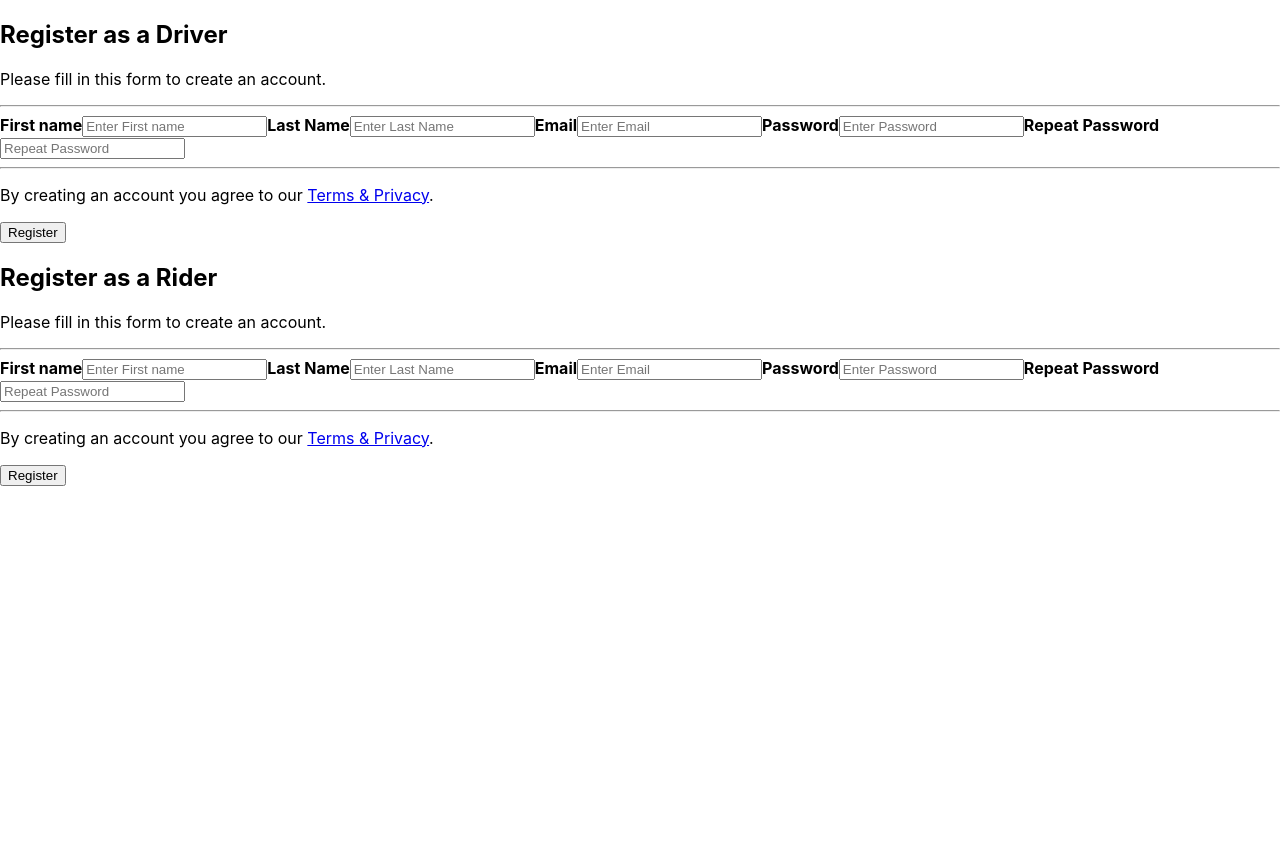
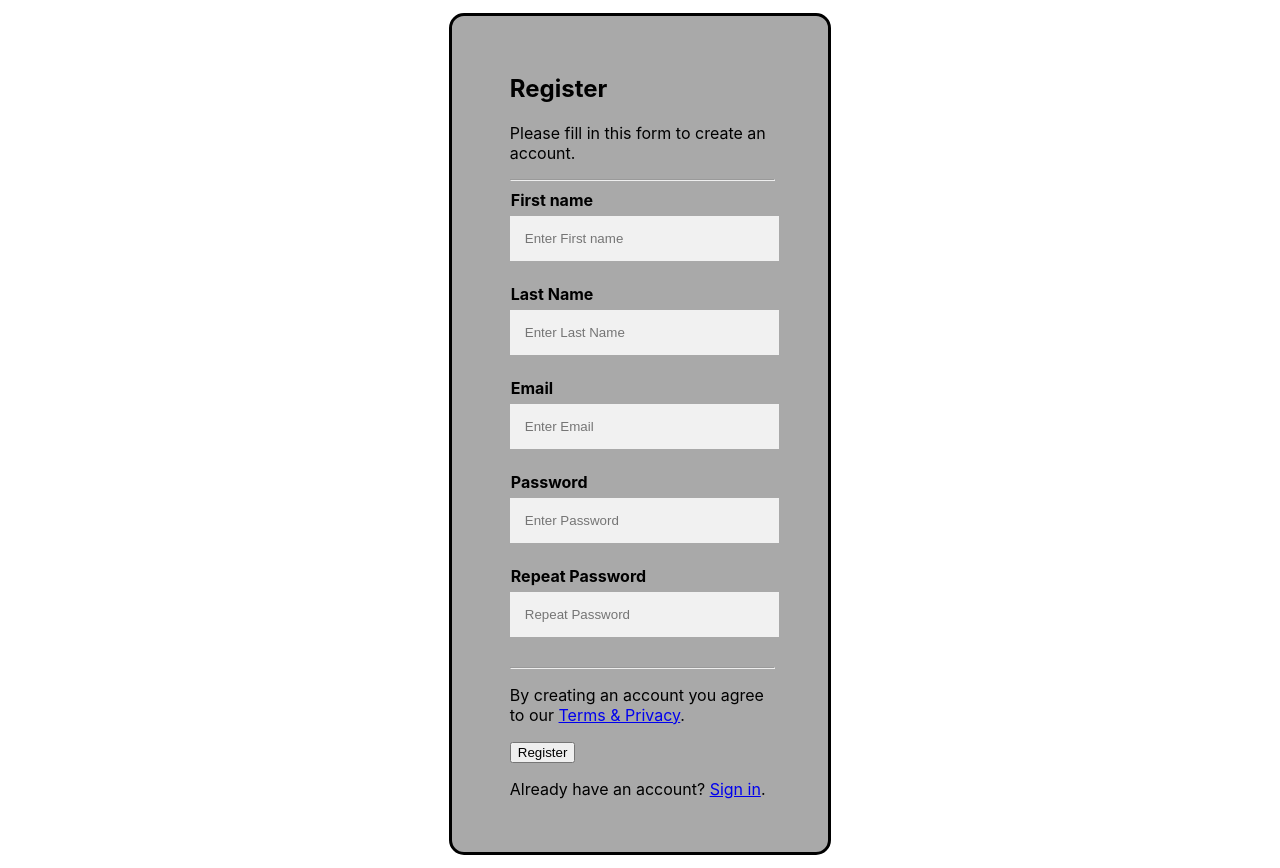
Before and after one commit to elineka/ride-my-way, a React (Create React App) app in the folder frontend/: page /register in a window 1280 px wide. Before the commit the page ends 800 px from the top, so only its background shows below. Built offline with nearby package versions, Linux system fonts and the light colour scheme.

Commit message:
Register page

```diff
--- a/frontend/src/App.css
+++ b/frontend/src/App.css
@@ -6,8 +6,12 @@
   margin-bottom: 0;
   text-decoration: none;
 }
-h2 {
+h {
   text-align: left;
+  padding-right: 13cm;
+  font-weight: bold;
+  color: darkblue;
+  font-size: 0.5cm;
 }
 img {
   width: 100%;
@@ -37,7 +41,39 @@ li {
   display: block;
   color: white;
   text-align: center;
+  padding: 1cm 0.9cm;
 }
 .arrow {
-
 }
+.menuregister {
+  width: 30%;
+  margin: 2px auto;
+  padding: 10px;
+}
+.menuregister label {
+  display: block;
+  padding: 1px;
+}
+.container {
+  margin-right: 15px;
+}
+.regform {
+  margin: 1px;
+  display: inline-block;
+  border: 3px solid black;
+  padding: 1cm;
+  -webkit-border-radius: 15px;
+  background-color: darkgrey;
+}
+.menuregister .container {
+  padding-left: 20px;
+}
+input[type="text"],
+input[type="password"] {
+  width: 90%;
+  padding: 15px;
+  margin: 5px 0 22px 0;
+  display: inline-block;
+  border: none;
+  background: #f1f1f1;
+}
--- a/frontend/src/component/Home.js
+++ b/frontend/src/component/Home.js
@@ -6,30 +6,19 @@ class Home extends Component {
     return (
       <div>
         <ul className="menu">
-
           <li>
             <Link to="" className="menuitem" title="Move to home page">
-              <h2>Ride my way</h2>
-            </Link>
-          </li>
-          <li>
-            <Link to="/yourride" className="menuitem">
-              Your ride
-            </Link>
-          </li>
-          <li>
-            <Link to="/userprofile" className="menuitem">
-              User Profile
+              <h>Ride my way</h>
             </Link>
           </li>
           <div className="arrow">
             <li>
-              <Link to="/register" className="arr">
+              <Link to="" className="arr">
                 Offer a ride<span> &#8594;</span>
               </Link>
             </li>
             <li>
-              <Link to="/register" className="arr">
+              <Link to="" className="arr">
                 Find a ride<span> &#8594;</span>
               </Link>
             </li>
@@ -41,7 +30,6 @@ class Home extends Component {
               </Link>
             </li>
             <li>
-              {" "}
               <Link to="/login" className="button">
                 Login
               </Link>
@@ -52,6 +40,16 @@ class Home extends Component {
         <div>
           <img src={image} />
         </div>
+        <li>
+          <Link to="/yourride" className="menuitem">
+            Your ride
+          </Link>
+        </li>
+        <li>
+          <Link to="/userprofile" className="menuitem">
+            User Profile
+          </Link>
+        </li>
       </div>
     );
   }
--- a/frontend/src/component/Register.js
+++ b/frontend/src/component/Register.js
@@ -1,5 +1,5 @@
 import React, { Component } from "react";
-
+import { Link } from "react-router-dom";
 class Register extends Component {
   render() {
     return (
@@ -7,7 +7,7 @@ class Register extends Component {
         <section className="regform">
           <form>
             <div className="container">
-              <h1>Register as a Driver</h1>
+              <h2>Register</h2>
               <p>Please fill in this form to create an account.</p>
               <hr />
 
@@ -61,78 +61,17 @@ class Register extends Component {
               <hr />
               <p>
                 By creating an account you agree to our{" "}
-                <a href="#">Terms & Privacy</a>.
+                <Link to="#">Terms & Privacy</Link>.
               </p>
 
-              <button type="submit" class="registerbtn">
+              <button type="submit" className="registerbtn">
                 Register
               </button>
             </div>
-          </form>
-        </section>
-        <section className="regform">
-          <form>
-            <div className="container">
-              <h1>Register as a Rider</h1>
-              <p>Please fill in this form to create an account.</p>
-              <hr />
-
-              <label for="firstName">
-                <b>First name</b>
-              </label>
-              <input
-                type="text"
-                placeholder="Enter First name"
-                name="firstName"
-                required
-              />
-              <label for="lastName">
-                <b>Last Name</b>
-              </label>
-              <input
-                type="text"
-                placeholder="Enter Last Name"
-                name="lastName"
-                required
-              />
-              <label for="email">
-                <b>Email</b>
-              </label>
-              <input
-                type="text"
-                placeholder="Enter Email"
-                name="email"
-                required
-              />
-
-              <label for="psw">
-                <b>Password</b>
-              </label>
-              <input
-                type="password"
-                placeholder="Enter Password"
-                name="psw"
-                required
-              />
-
-              <label for="psw-repeat">
-                <b>Repeat Password</b>
-              </label>
-              <input
-                type="password"
-                placeholder="Repeat Password"
-                name="psw-repeat"
-                required
-              />
-              <hr />
+            <div className="container signin">
               <p>
-                By creating an account you agree to our{" "}
-                <a href="#">Terms & Privacy</a>.
+                Already have an account? <Link to="/Login">Sign in</Link>.
               </p>
-
-              <button type="submit" class="registerbtn">
-                Register
-              </button>
             </div>
           </form>
         </section>
```
Also changed, not shown: 1 other file (tests, documents, lock files or other folders).
